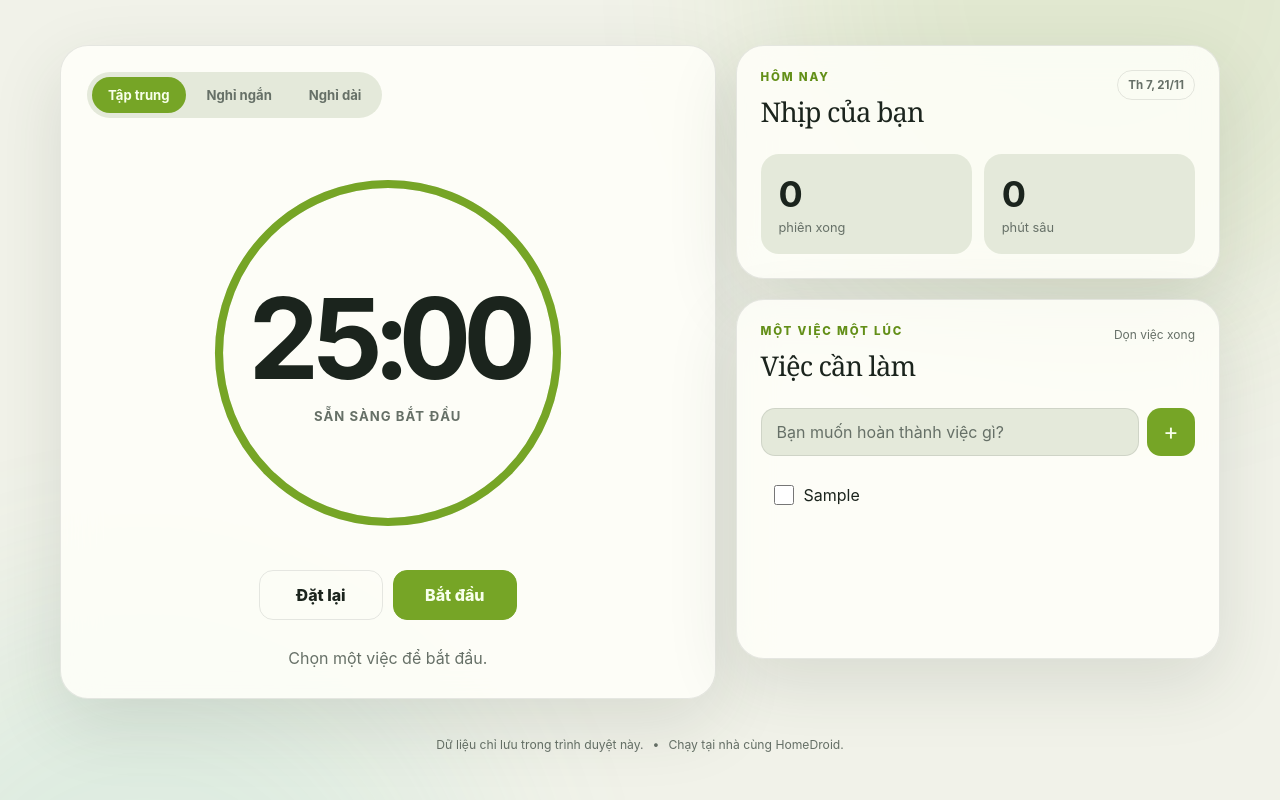
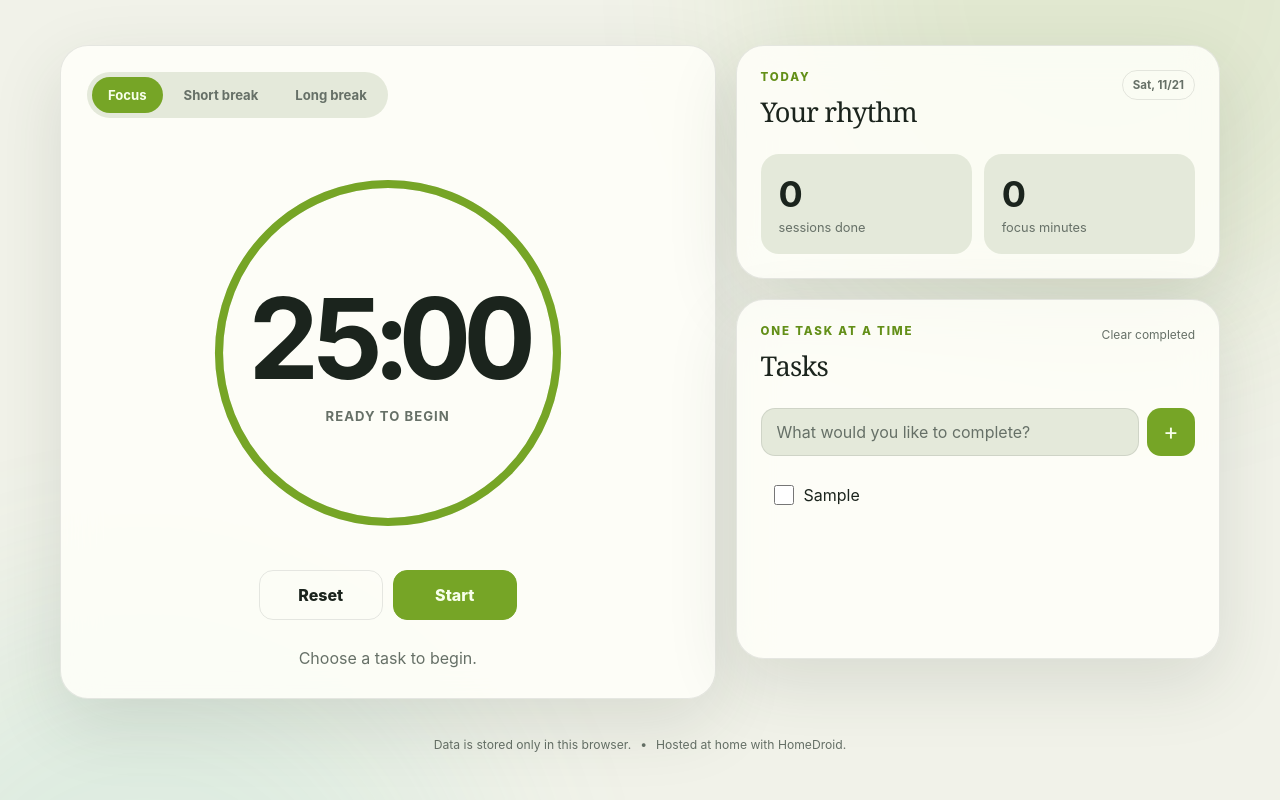
Before and after one commit to DFuc1302/moc-homedroid, a plain HTML site: page index.html in a window 1280 px wide. Both pictures are taken after typing "Sample" into the empty fields and a click on the button "Add task". Shown: the part 405-1205 px from the top of the page. Drawn offline with Linux system fonts and the light colour scheme.

Commit message:
feat: translate Focus app to English
- Translate the interface, accessibility text, and dynamic labels.
- Update the README and English branding while preserving app behavior.

```diff
--- a/app.js
+++ b/app.js
@@ -56,9 +56,9 @@ function setMode(mode) {
 function renderTimer() {
   const duration = DURATIONS[timer.mode];
   elements.timer.textContent = formatTime(timer.remaining);
-  document.title = `${formatTime(timer.remaining)} — Mộc`;
-  elements.label.textContent = timer.running ? "đang giữ nhịp" : "sẵn sàng bắt đầu";
-  elements.start.textContent = timer.running ? "Tạm dừng" : "Bắt đầu";
+  document.title = `${formatTime(timer.remaining)} — Focus`;
+  elements.label.textContent = timer.running ? "staying on track" : "ready to begin";
+  elements.start.textContent = timer.running ? "Pause" : "Start";
   elements.ring.style.strokeDashoffset = String(653.45 * (1 - timer.remaining / duration));
   elements.tabs.forEach((tab) => {
     const active = tab.dataset.mode === timer.mode;
@@ -116,7 +116,7 @@ function completeSession() {
 function renderStats() {
   elements.sessions.textContent = String(stats.sessions);
   elements.minutes.textContent = String(stats.minutes);
-  elements.day.textContent = new Intl.DateTimeFormat("vi-VN", { weekday: "short", day: "2-digit", month: "2-digit" }).format(new Date());
+  elements.day.textContent = new Intl.DateTimeFormat("en-US", { weekday: "short", day: "2-digit", month: "2-digit" }).format(new Date());
 }
 
 function saveTasks() {
@@ -135,7 +135,7 @@ function renderTasks() {
     checkbox.className = "task-check";
     checkbox.type = "checkbox";
     checkbox.checked = task.done;
-    checkbox.setAttribute("aria-label", `Đánh dấu ${task.text} hoàn thành`);
+    checkbox.setAttribute("aria-label", `Mark ${task.text} complete`);
 
     const text = document.createElement("span");
     text.className = "task-text";
@@ -145,14 +145,14 @@ function renderTasks() {
     remove.className = "delete-task";
     remove.type = "button";
     remove.dataset.action = "delete";
-    remove.setAttribute("aria-label", `Xóa ${task.text}`);
+    remove.setAttribute("aria-label", `Delete ${task.text}`);
     remove.textContent = "×";
 
     item.append(checkbox, text, remove);
     elements.taskList.append(item);
   }
   const active = tasks.find((task) => task.id === activeTaskId);
-  elements.currentTask.textContent = active ? `Đang tập trung: ${active.text}` : "Chọn một việc để bắt đầu.";
+  elements.currentTask.textContent = active ? `Focusing on: ${active.text}` : "Choose a task to begin.";
 }
 
 function handleTaskClick(event) {
--- a/index.html
+++ b/index.html
@@ -1,11 +1,11 @@
 <!doctype html>
-<html lang="vi" data-theme="dark">
+<html lang="en" data-theme="dark">
 <head>
   <meta charset="utf-8">
   <meta name="viewport" content="width=device-width, initial-scale=1">
   <meta name="theme-color" content="#101712">
-  <meta name="description" content="Mộc — đồng hồ tập trung và danh sách việc cần làm, chạy hoàn toàn trên HomeDroid.">
-  <title>Mộc — Tập trung nhẹ nhàng</title>
+  <meta name="description" content="Focus — a focus timer and task list running entirely on HomeDroid.">
+  <title>Focus — Find your rhythm</title>
   <link rel="stylesheet" href="styles.css">
 </head>
 <body>
@@ -13,31 +13,31 @@
   <div class="ambient ambient-two"></div>
 
   <header class="site-header">
-    <a class="brand" href="#" aria-label="Mộc, về đầu trang">
-      <span class="brand-mark" aria-hidden="true">M</span>
-      <span>Mộc</span>
+    <a class="brand" href="#" aria-label="Focus, back to top">
+      <span class="brand-mark" aria-hidden="true">F</span>
+      <span>Focus</span>
     </a>
-    <button class="icon-button" id="theme-toggle" type="button" aria-label="Đổi giao diện sáng tối" title="Đổi giao diện">
+    <button class="icon-button" id="theme-toggle" type="button" aria-label="Switch between light and dark themes" title="Switch theme">
       <span aria-hidden="true">☼</span>
     </button>
   </header>
 
   <main>
     <section class="hero" aria-labelledby="greeting">
-      <p class="eyebrow">Không gian tập trung</p>
-      <h1 id="greeting">Chậm lại. Làm một việc.</h1>
-      <p class="hero-copy">Một nhịp 25 phút, một mục tiêu rõ ràng, không cần tài khoản.</p>
+      <p class="eyebrow">Your focus space</p>
+      <h1 id="greeting">Slow down. Do one thing.</h1>
+      <p class="hero-copy">One 25-minute session, one clear goal, no account needed.</p>
     </section>
 
     <div class="workspace">
       <section class="timer-card card" aria-labelledby="timer-heading">
-        <div class="mode-tabs" role="tablist" aria-label="Chế độ hẹn giờ">
-          <button class="mode-tab active" type="button" role="tab" aria-selected="true" data-mode="focus">Tập trung</button>
-          <button class="mode-tab" type="button" role="tab" aria-selected="false" data-mode="short">Nghỉ ngắn</button>
-          <button class="mode-tab" type="button" role="tab" aria-selected="false" data-mode="long">Nghỉ dài</button>
+        <div class="mode-tabs" role="tablist" aria-label="Timer mode">
+          <button class="mode-tab active" type="button" role="tab" aria-selected="true" data-mode="focus">Focus</button>
+          <button class="mode-tab" type="button" role="tab" aria-selected="false" data-mode="short">Short break</button>
+          <button class="mode-tab" type="button" role="tab" aria-selected="false" data-mode="long">Long break</button>
         </div>
 
-        <h2 class="sr-only" id="timer-heading">Đồng hồ tập trung</h2>
+        <h2 class="sr-only" id="timer-heading">Focus timer</h2>
         <div class="timer-shell">
           <svg class="progress-ring" viewBox="0 0 240 240" aria-hidden="true">
             <circle class="ring-track" cx="120" cy="120" r="104"></circle>
@@ -45,35 +45,35 @@
           </svg>
           <div class="timer-face" aria-live="polite" aria-atomic="true">
             <span class="timer-value" id="timer-value">25:00</span>
-            <span class="timer-label" id="timer-label">sẵn sàng bắt đầu</span>
+            <span class="timer-label" id="timer-label">ready to begin</span>
           </div>
         </div>
 
         <div class="timer-actions">
-          <button class="secondary-button" id="reset-button" type="button">Đặt lại</button>
-          <button class="primary-button" id="start-button" type="button">Bắt đầu</button>
+          <button class="secondary-button" id="reset-button" type="button">Reset</button>
+          <button class="primary-button" id="start-button" type="button">Start</button>
         </div>
 
-        <p class="current-task" id="current-task">Chọn một việc để bắt đầu.</p>
+        <p class="current-task" id="current-task">Choose a task to begin.</p>
       </section>
 
       <aside class="side-column">
         <section class="stats card" aria-labelledby="stats-title">
           <div class="section-heading">
             <div>
-              <p class="eyebrow">Hôm nay</p>
-              <h2 id="stats-title">Nhịp của bạn</h2>
+              <p class="eyebrow">Today</p>
+              <h2 id="stats-title">Your rhythm</h2>
             </div>
             <span class="day-pill" id="day-label"></span>
           </div>
           <div class="stat-grid">
             <div class="stat-item">
               <strong id="session-count">0</strong>
-              <span>phiên xong</span>
+              <span>sessions done</span>
             </div>
             <div class="stat-item">
               <strong id="minute-count">0</strong>
-              <span>phút sâu</span>
+              <span>focus minutes</span>
             </div>
           </div>
         </section>
@@ -81,29 +81,29 @@
         <section class="tasks card" aria-labelledby="tasks-title">
           <div class="section-heading">
             <div>
-              <p class="eyebrow">Một việc một lúc</p>
-              <h2 id="tasks-title">Việc cần làm</h2>
+              <p class="eyebrow">One task at a time</p>
+              <h2 id="tasks-title">Tasks</h2>
             </div>
-            <button class="text-button" id="clear-done" type="button">Dọn việc xong</button>
+            <button class="text-button" id="clear-done" type="button">Clear completed</button>
           </div>
 
           <form class="task-form" id="task-form">
-            <label class="sr-only" for="task-input">Thêm việc cần làm</label>
-            <input id="task-input" name="task" maxlength="100" autocomplete="off" placeholder="Bạn muốn hoàn thành việc gì?" required>
-            <button type="submit" aria-label="Thêm việc">+</button>
+            <label class="sr-only" for="task-input">Add a task</label>
+            <input id="task-input" name="task" maxlength="100" autocomplete="off" placeholder="What would you like to complete?" required>
+            <button type="submit" aria-label="Add task">+</button>
           </form>
 
           <ul class="task-list" id="task-list" aria-live="polite"></ul>
-          <p class="empty-state" id="empty-state">Danh sách đang thoáng. Thêm một việc nhỏ nhé.</p>
+          <p class="empty-state" id="empty-state">Your list is clear. Add one small task.</p>
         </section>
       </aside>
     </div>
   </main>
 
   <footer>
-    <p>Dữ liệu chỉ lưu trong trình duyệt này.</p>
+    <p>Data is stored only in this browser.</p>
     <span aria-hidden="true">•</span>
-    <p>Chạy tại nhà cùng HomeDroid.</p>
+    <p>Hosted at home with HomeDroid.</p>
   </footer>
 
   <script type="module" src="app.js"></script>
```
Also changed, not shown: README.md.
